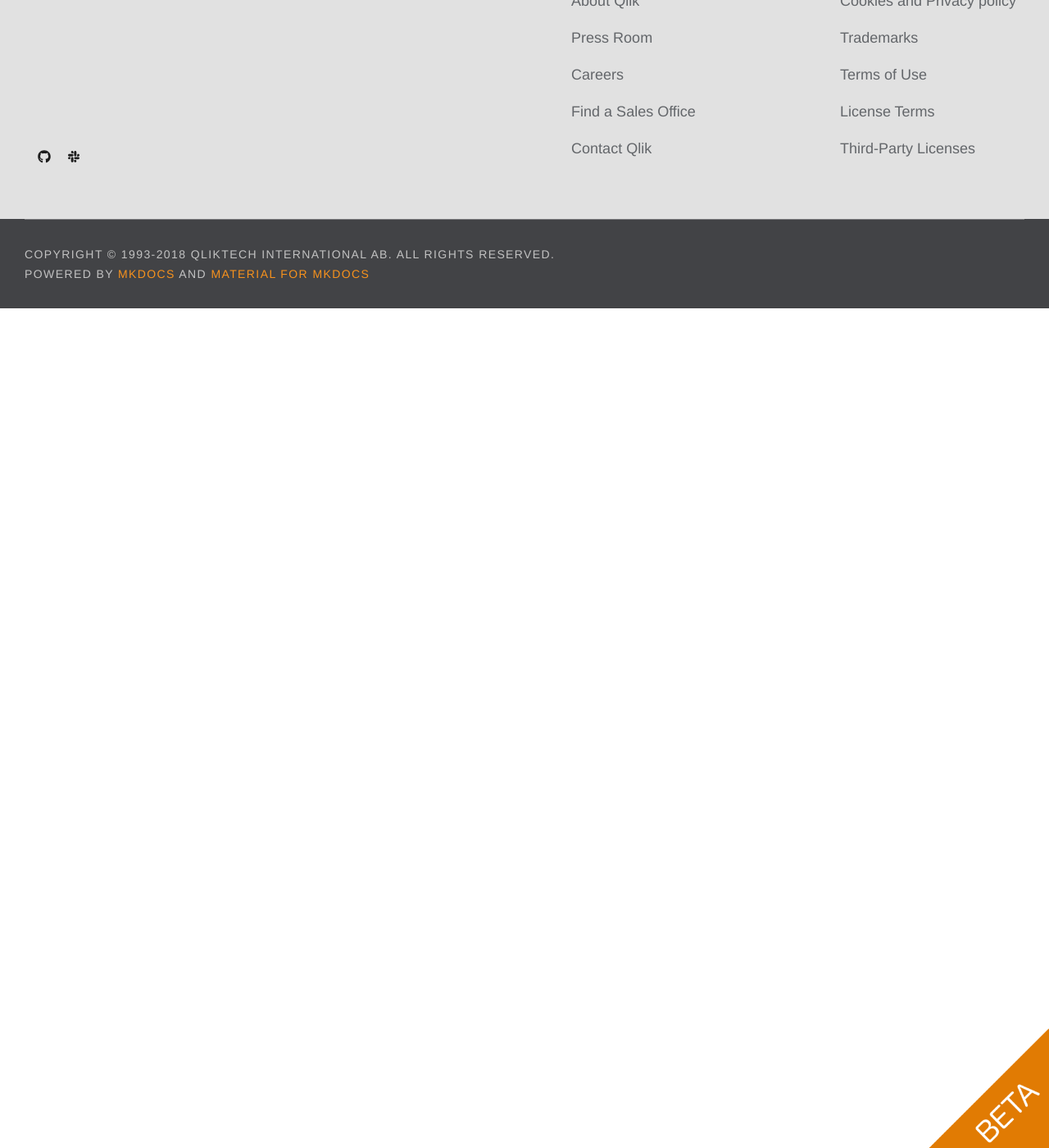
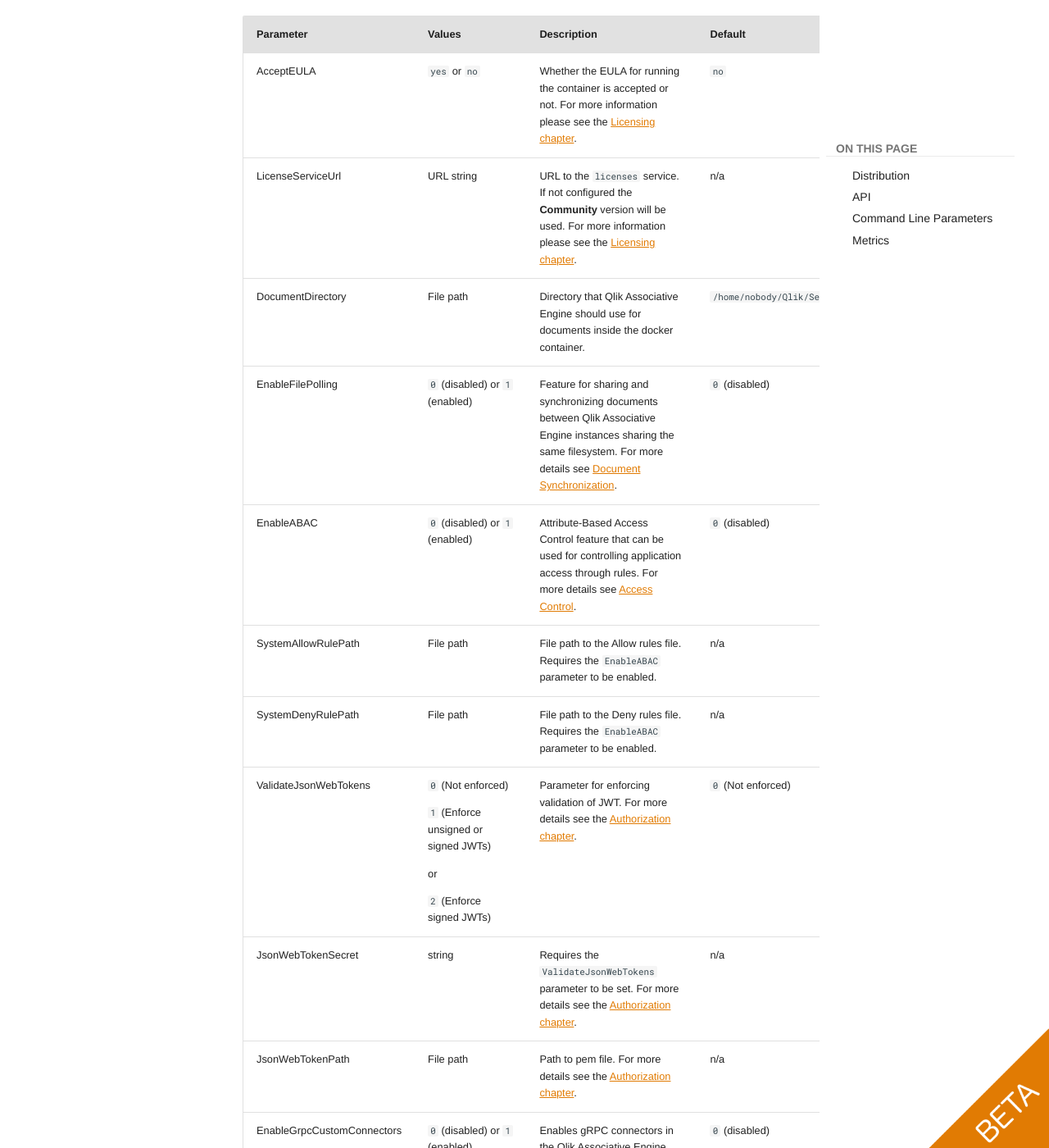
Before and after one commit to qlik-oss/core-website, an MkDocs documentation site: the page built from docs/services/qix-engine/introduction.md, in a window 1280 px wide and 1400 px high, scrolled down 1734 px. Shown: the whole window at 82% size. Built offline with MkDocs 1.6.1 and Material for MkDocs 9.7.7, drawn with Linux system fonts in a browser that asks for light colours; comment, search, counter and statistics services are not loaded; old or Windows-style settings are respelled for this version of MkDocs; some of the changed text lies outside the part shown.

Commit message:
Add documentation for QAE command line parameters and SSE instructions (#352)
* Document QIX command line parameters

* Add instructions on configuring SSEPlugin

* Rename SSEPlugin parameter EngineName to PluginName

````diff
--- a/docs/services/qix-engine/introduction.md
+++ b/docs/services/qix-engine/introduction.md
@@ -30,7 +30,50 @@ API | Description
 [QIX](./apis/qix/introduction.md) | Document consumption using JSONRPC and WebSocket protocols.
 [REST](./apis/rest/qlik-associative-engine-api.md) | REST API.
 [Data Connector](./apis/data-loading/introduction.md) | High-performance data loading using the gRPC protocol.
-[Analytical Connector](./apis/server-side-extension/analytical-connector-api.md) | Server side extensions using the gRPC protocol.
+[Analytical Connector](./apis/server-side-extension/introduction.md) | Server side extensions using the gRPC protocol.
+
+## Command Line Parameters
+
+The Qlik Associative Engine has a number of command line parameters that can be used to toggle functionality.
+These parameters are passed when starting a Qlik Associative Engine docker container:
+
+Using `docker run`:
+
+`docker run qlikcore/engine:<version> -S <setting1>=<value> -S <setting2>=<value> ...`
+
+or using a `docker-compose` file:
+
+```yaml
+version: "3.1"
+
+services:
+  engine:
+    image: qlikcore/engine:<version>
+    command: -S ValidateJsonWebTokens=2 -S JsonWebTokenSecret=passw0rd
+  ...
+```
+
+Below is a list of Qlik Associative Engine command line parameters used in Qlik Core:
+
+| Parameter | Values | Description | Default |
+| --------- | ------ | ----------- | ------- |
+| AcceptEULA | `yes` or `no` | Whether the EULA for running the container is accepted or not. For more information please see the [Licensing chapter](../../licensing.md). | `no` |
+| LicenseServiceUrl | URL string | URL to the `licenses` service. If not configured the **Community** version will be used. For more information please see the [Licensing chapter](../../licensing.md). | n/a |
+| DocumentDirectory | File path | Directory that Qlik Associative Engine should use for documents inside the docker container. | `/home/nobody/Qlik/Sense/Apps` |
+| EnableFilePolling | `0` (disabled) or `1` (enabled) | Feature for sharing and synchronizing documents between Qlik Associative Engine instances sharing the same filesystem. For more details see [Document Synchronization](./doc-synchronization.md). | `0` (disabled) |
+| EnableABAC | `0` (disabled) or `1` (enabled) | Attribute-Based Access Control feature that can be used for controlling application access through rules. For more details see [Access Control](./access-control.md). | `0` (disabled) |
+| SystemAllowRulePath | File path | File path to the Allow rules file. Requires the `EnableABAC` parameter to be enabled. | n/a |
+| SystemDenyRulePath | File path | File path to the Deny rules file. Requires the `EnableABAC` parameter to be enabled. | n/a |
+| ValidateJsonWebTokens | <p>`0` (Not enforced)</p>`1` (Enforce unsigned or signed JWTs)<p>or</p>`2` (Enforce signed JWTs) | Parameter for enforcing validation of JWT. For more details see the [Authorization chapter](../../tutorials/authorization.md). | `0` (Not enforced) |
+| JsonWebTokenSecret | string | Requires the `ValidateJsonWebTokens` parameter to be set. For more details see the [Authorization chapter](../../tutorials/authorization.md). | n/a |
+| JsonWebTokenPath | File path | Path to pem file. For more details see the [Authorization chapter](../../tutorials/authorization.md). | n/a |
+| EnableGrpcCustomConnectors | `0` (disabled) or `1` (enabled) | Enables gRPC connectors in the Qlik Associative Engine. For more details see the [Data Loading chapter](../../tutorials/data-loading.md). | `0` (disabled) |
+| GrpcConnectorPlugins | `<connector identifier>,<connector host>:<connector port>` e.g. `jdbc,jdbc-connector:50051` | Registers a connector with identifier **connector identifier**, which we tell the Qlik Associative Engine exists on **connector host** and listening on **connector port**. Requires `EnableGrpcConnectorPlugins` to be enabled. For more details see the [Data Loading chapter](../../tutorials/data-loading.md). | n/a |
+| SSEPlugin | `<PluginConfig>[;<PluginConfig>]` | A **PluginConfig** is a comma-separated list of configuration elements in the format `<PluginName>,<Address>[,<PathToCertFile>,<RequestTimeout>,<ReconnectTimeout>]`.<p>For further details on each element see [How to configure an Analytical Connector in Qlik Core](./apis/server-side-extension/introduction.md#how-to-configure-an-analytical-connector-in-qlik-core).</p> | n/a |
+
+In addition to the command line parameters above
+it is also possible to increase or decrease log level on different Qlik Associative Engine logging types.
+The logging types and levels is in more detail described in the [Logging section](./logging.md).
 
 ## Metrics
 
--- a/mkdocs.yml
+++ b/mkdocs.yml
@@ -78,7 +78,9 @@ pages:
       - Data Connector API:
         - Introduction: services/qix-engine/apis/data-loading/introduction.md
         - API Specification: services/qix-engine/apis/data-loading/data-connector-api.md
-      - Analytical Connector API: services/qix-engine/apis/server-side-extension/analytical-connector-api.md
+      - Analytical Connector API:
+        - Introduction: services/qix-engine/apis/server-side-extension/introduction.md
+        - API Specification: services/qix-engine/apis/server-side-extension/analytical-connector-api.md
       - Rest API: services/qix-engine/apis/rest/qlik-associative-engine-api.md
     - Licenses: services/licenses.md
   - Conventions:
````
Also changed, not shown: docs/services/qix-engine/apis/server-side-extension/introduction.md (added, +53 -0 lines).
